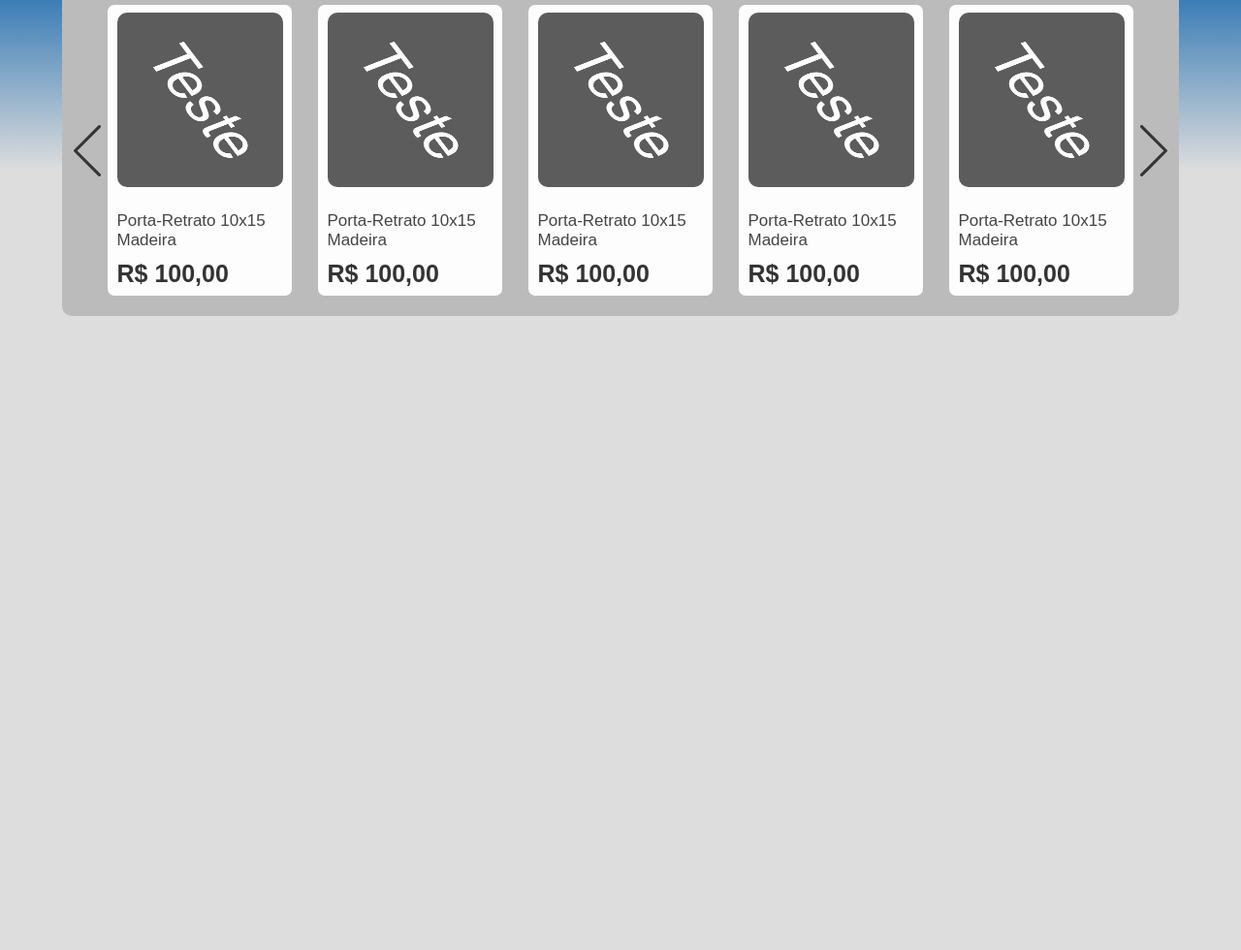
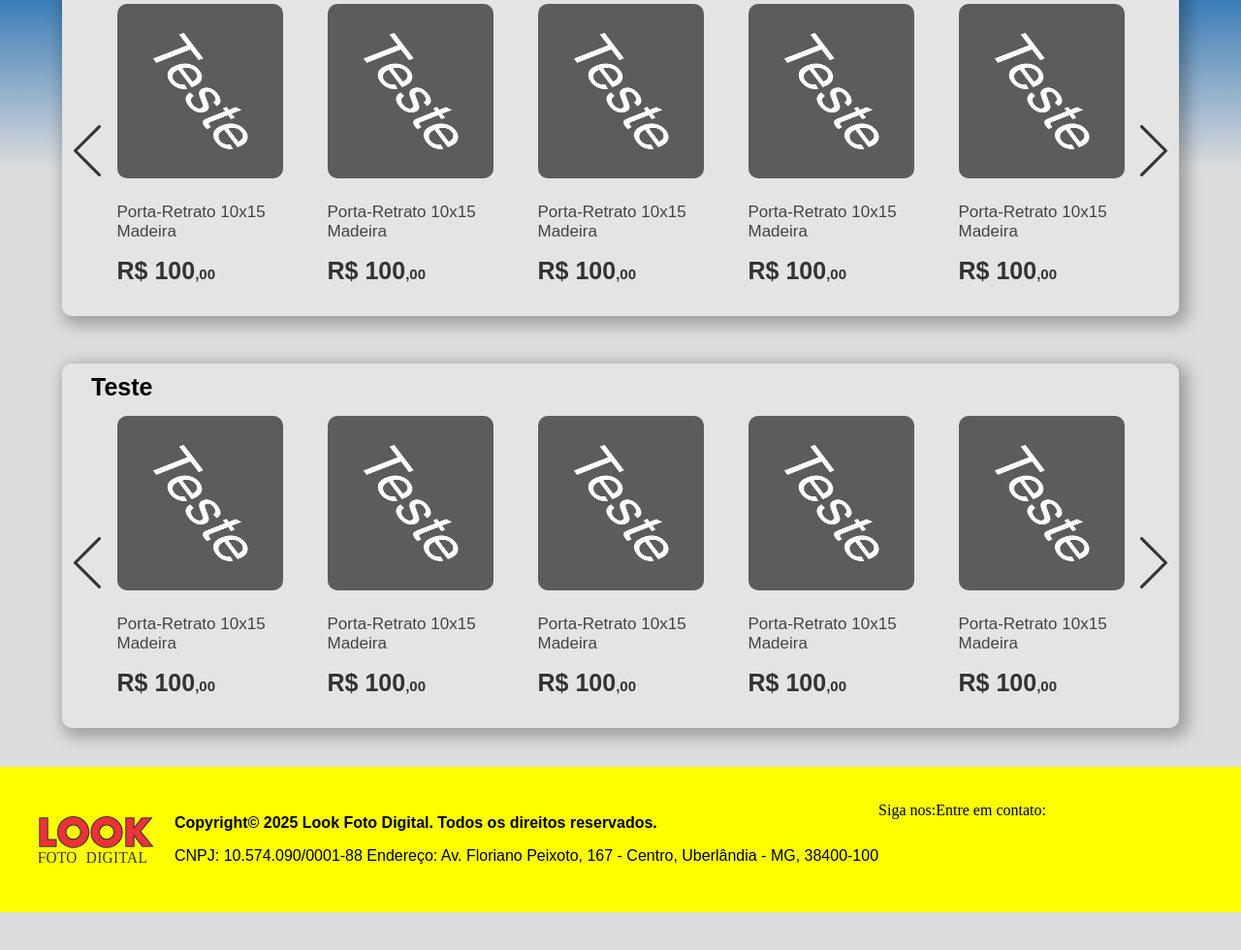
Before and after one commit to arcels1/Look_Foto, a plain HTML site: page view/index.html in a window 1280 px wide. Shown: the part 590-1570 px from the top of the page at 97% size. After the commit the page ends 1531 px from the top, so only its background shows below. Drawn offline with Linux system fonts and the light colour scheme.

Commit message:
chard terminado, comecei o footer

```diff
--- a/view/index.html
+++ b/view/index.html
@@ -75,35 +75,41 @@
             <a href="http://" class="card-format">
               <img class="card-img" src="img/imagemTeste.webp" alt="">
               <h2 class="card-title">Porta-Retrato 10x15 Madeira</h2>
-              <h3 class="card-price">R$ 100,00</h3>
+              <h3 class="card-price">R$ 100<p class="card-price-centavos">,00</p>
+              </h3>
             </a>
           </li>
           <li class="card-list">
             <a href="http://" class="card-format">
               <img class="card-img" src="img/imagemTeste.webp" alt="">
               <h2 class="card-title">Porta-Retrato 10x15 Madeira</h2>
-              <h3 class="card-price">R$ 100,00</h3>
+              <h3 class="card-price">R$ 100<p class="card-price-centavos">,00</p>
+              </h3>
             </a>
           </li>
           <li class="card-list">
             <a href="http://" class="card-format">
               <img class="card-img" src="img/imagemTeste.webp" alt="">
               <h2 class="card-title">Porta-Retrato 10x15 Madeira</h2>
-              <h3 class="card-price">R$ 100,00</h3>
+              <h3 class="card-price">R$ 100<p class="card-price-centavos">,00</p>
+              </h3>
+            </a>
+          </li>
+
+          <li class="card-list">
+            <a href="http://" class="card-format">
+              <img class="card-img" src="img/imagemTeste.webp" alt="">
+              <h2 class="card-title">Porta-Retrato 10x15 Madeira</h2>
+              <h3 class="card-price">R$ 100<p class="card-price-centavos">,00</p>
+              </h3>
             </a>
           </li>
           <li class="card-list">
             <a href="http://" class="card-format">
               <img class="card-img" src="img/imagemTeste.webp" alt="">
               <h2 class="card-title">Porta-Retrato 10x15 Madeira</h2>
-              <h3 class="card-price">R$ 100,00</h3>
-            </a>
-          </li>
-          <li class="card-list">
-            <a href="http://" class="card-format">
-              <img class="card-img" src="img/imagemTeste.webp" alt="">
-              <h2 class="card-title">Porta-Retrato 10x15 Madeira</h2>
-              <h3 class="card-price">R$ 100,00</h3>
+              <h3 class="card-price">R$ 100<p class="card-price-centavos">,00</p>
+              </h3>
             </a>
           </li>
           <span class="card-button-format">
@@ -113,13 +119,83 @@
           </span>
         </ul>
       </section>
-      <section class="">
 
+
+      <section class="default-card-carrousel">
+        <a class="default-card-carrousel-label-link" href=""> <label class="default-card-carrousel-label" for="default-card-carrousel">Teste</label></a>
+        <ul class="default-card-format">
+          <li class="card-list">
+            <a href="http://" class="card-format">
+              <img class="card-img" src="img/imagemTeste.webp" alt="">
+              <h2 class="card-title">Porta-Retrato 10x15 Madeira</h2>
+              <h3 class="card-price">R$ 100<p class="card-price-centavos">,00</p>
+              </h3>
+            </a>
+          </li>
+          <li class="card-list">
+            <a href="http://" class="card-format">
+              <img class="card-img" src="img/imagemTeste.webp" alt="">
+              <h2 class="card-title">Porta-Retrato 10x15 Madeira</h2>
+              <h3 class="card-price">R$ 100<p class="card-price-centavos">,00</p>
+              </h3>
+            </a>
+          </li>
+          <li class="card-list">
+            <a href="http://" class="card-format">
+              <img class="card-img" src="img/imagemTeste.webp" alt="">
+              <h2 class="card-title">Porta-Retrato 10x15 Madeira</h2>
+              <h3 class="card-price">R$ 100<p class="card-price-centavos">,00</p>
+              </h3>
+            </a>
+          </li>
+
+          <li class="card-list">
+            <a href="http://" class="card-format">
+              <img class="card-img" src="img/imagemTeste.webp" alt="">
+              <h2 class="card-title">Porta-Retrato 10x15 Madeira</h2>
+              <h3 class="card-price">R$ 100<p class="card-price-centavos">,00</p>
+              </h3>
+            </a>
+          </li>
+          <li class="card-list">
+            <a href="http://" class="card-format">
+              <img class="card-img" src="img/imagemTeste.webp" alt="">
+              <h2 class="card-title">Porta-Retrato 10x15 Madeira</h2>
+              <h3 class="card-price">R$ 100<p class="card-price-centavos">,00</p>
+              </h3>
+            </a>
+          </li>
+          <span class="card-button-format">
+            <button class="card-button card-button-esquerda">
+            </button>
+            <button class="card-button card-button-direita"> </button>
+          </span>
+        </ul>
       </section>
+
+
     </div>
   </main>
 
-  <footer>
+  <footer class="footer">
+    <div class="footer-direitos">
+      <img class="footer-logo" src="img/logo.svg" alt="">
+      <span>
+        <p>Copyright© 2025 Look Foto Digital. Todos os direitos reservados.</p>
+        <p class="footer-direitos-endereco">CNPJ: 10.574.090/0001-88 Endereço: Av. Floriano Peixoto, 167 - Centro, Uberlândia - MG, 38400-100</p>
+      </span>
+    </div>
+    <div class="footer-divugacao">
+      <p>Siga nos: </p>
+      <a href=""></a>
+    </div>
+    <div class="footer-contato">
+      <p>Entre em contato: </p>
+      <a href=""></a>
+    </div>
+
+
+
   </footer>
   <script src="js/script.js"></script>
 </body>
--- a/view/styles/styles.css
+++ b/view/styles/styles.css
@@ -162,7 +162,6 @@ nav {
   border-radius: 5px;
 }
 .main-format {
-  height: 1500px;
   display: flex;
   position: static;
   flex-direction: column;
@@ -229,6 +228,7 @@ nav {
   opacity: 100%;
 }
 .main-card-carrousel {
+  box-shadow: 5px 5px 15px 5px rgba(0, 0, 0, 0.267);
   width: 90%;
   border-radius: 10px;
   padding-top: 10px;
@@ -236,13 +236,14 @@ nav {
   position: absolute;
   top: 540px;
   z-index: 1;
-  background-color: rgb(187, 187, 187);
+  background-color: rgb(228, 228, 228);
 }
 .main-card-carrousel-label {
   font-family: Arial, Helvetica, sans-serif;
   font-size: 25px;
   font-weight: 700;
   margin: 0px 30px;
+  user-select: none;
 }
 .main-card-format {
   position: relative;
@@ -262,10 +263,13 @@ nav {
   align-items: center;
   flex-direction: column;
   text-decoration: none;
-
+  /* box-shadow: 5px 5px 15px 5px rgba(0, 0, 0, 0.267); */
   width: 190px;
   height: 300px;
-  background-color: rgb(253, 253, 253);
+  background-color: rgb(228, 228, 228);
+}
+.card-format:hover {
+  opacity: 80%;
 }
 .card-img {
   border-radius: 10px;
@@ -283,6 +287,8 @@ nav {
   font-weight: 300;
 }
 .card-price {
+  display: flex;
+  align-items: baseline;
   user-select: none;
   width: 90%;
   margin: 0px 15px;
@@ -292,8 +298,11 @@ nav {
   font-size: 25px;
   color: rgb(51, 51, 51);
 }
+.card-price-centavos {
+  font-size: 15px;
+}
 .card-button-format {
-  z-index: 3;
+  z-index: -1;
   position: absolute;
   display: flex;
   justify-content: space-between;
@@ -307,6 +316,7 @@ nav {
   font-family: "Franklin Gothic Medium", "Arial Narrow", Arial, sans-serif;
   font-weight: 100;
   font-size: 0px;
+  cursor: pointer;
   background-color: transparent;
   color: rgb(90, 90, 90);
 
@@ -329,3 +339,60 @@ nav {
   background-repeat: no-repeat;
   background-image: url(../img/esquerdabuttonchardicon.svg);
 }
+
+.default-card-carrousel {
+  margin: 40px 20px;
+  box-shadow: 5px 5px 15px 5px rgba(0, 0, 0, 0.267);
+  width: 90%;
+  border-radius: 10px;
+  padding-top: 10px;
+  padding-bottom: 5px;
+  position: relative;
+  background-color: rgb(228, 228, 228);
+}
+.default-card-carrousel-label {
+  font-family: Arial, Helvetica, sans-serif;
+  font-size: 25px;
+  font-weight: 700;
+  margin: 0px 30px;
+  cursor: pointer;
+}
+.default-card-carrousel-label-link {
+  text-decoration: none;
+  color: black;
+  cursor: pointer;
+}
+.default-card-format {
+  position: relative;
+  z-index: 2;
+  display: flex;
+  align-items: center;
+  padding: 0px 20px;
+  justify-content: space-evenly;
+}
+
+.footer {
+  display: flex;
+  background-color: yellow;
+  height: 110px;
+  padding: 20px;
+}
+.footer-logo {
+  width: 120px;
+  margin: 20px;
+}
+.footer-direitos {
+  display: flex;
+  align-items: center;
+  color: black;
+  font-family: Arial, Helvetica, sans-serif;
+  font-weight: 600;
+  height: 100%;
+}
+.footer-direitos-endereco {
+  font-weight: 200;
+}
+.footer-divulgacao {
+}
+.footer-contato {
+}
```
